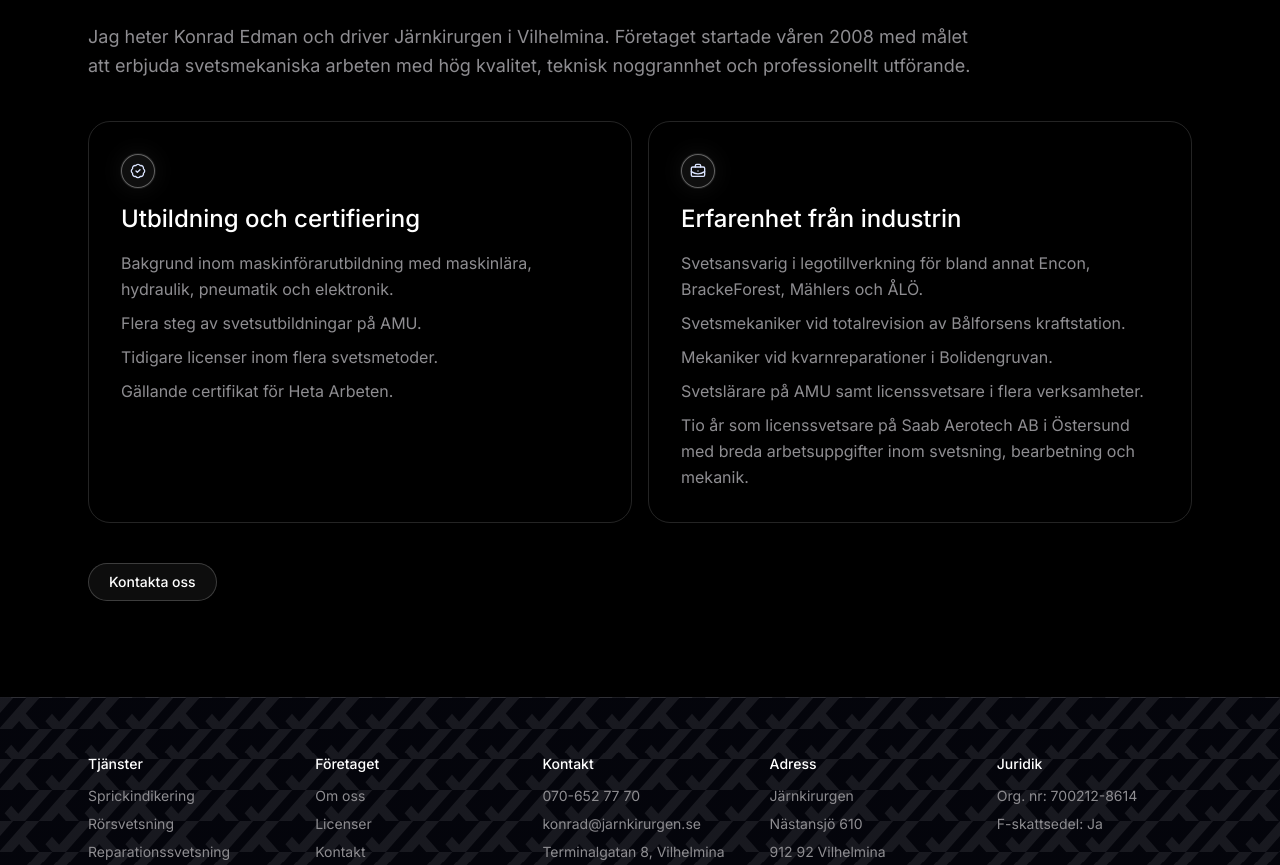
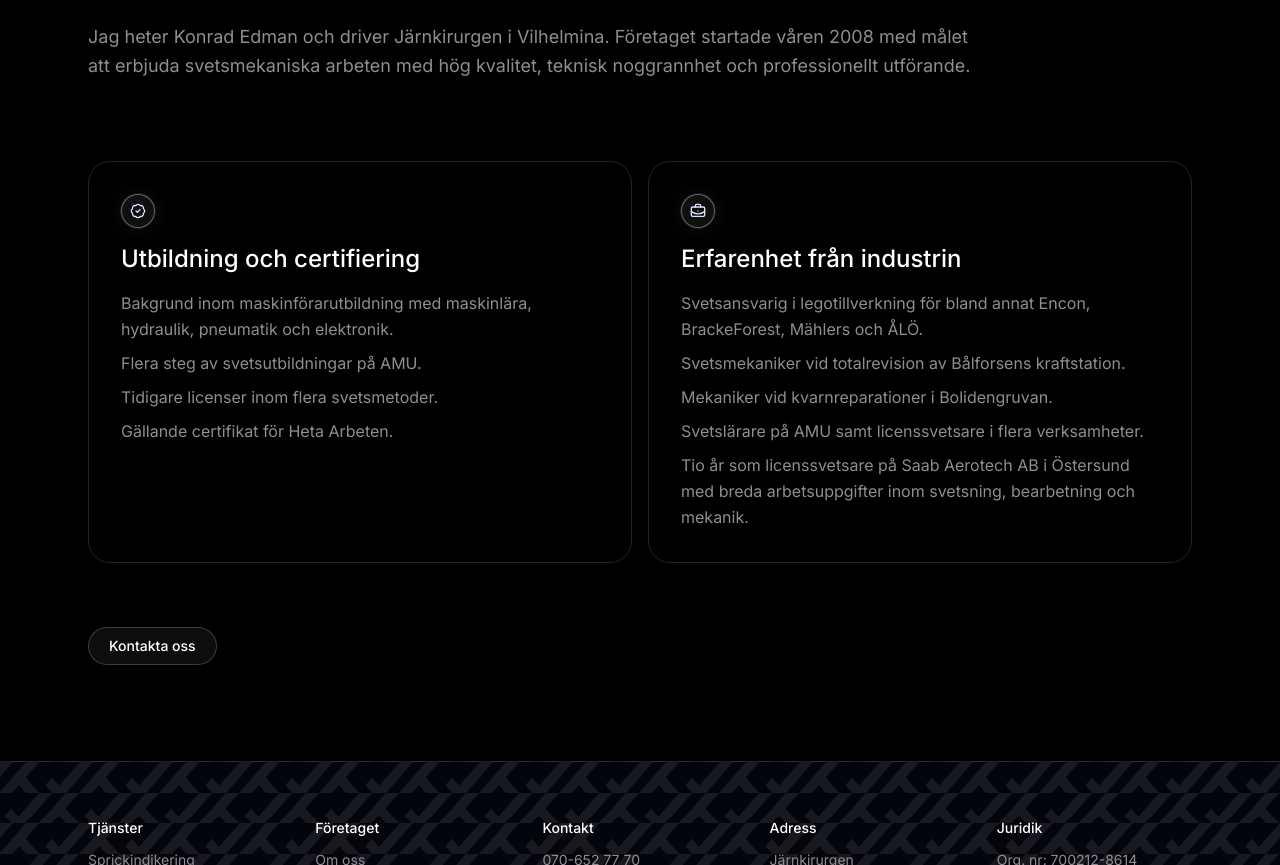
Before and after one commit to Erik-Pure/jarnkirurgen, a Next.js app: page /om-oss in a window 1280 px wide. Shown: the part 526-1391 px from the top of the page. Built offline with nearby package versions, Linux system fonts and the light colour scheme; no server answers.

Commit message:
adjusted spacing on hero

```diff
--- a/src/app/kontakt/page.tsx
+++ b/src/app/kontakt/page.tsx
@@ -8,7 +8,7 @@ export default function ContactPage() {
           Kontakt
         </h1>
 
-        <div className="mt-10 grid gap-8 lg:grid-cols-2">
+        <div className="mt-20 grid gap-8 lg:grid-cols-2">
           <AnimatedSection className="glass-card rounded-xl p-6" delayMs={70}>
             <h2 className="heading-font text-2xl text-white">Kontaktuppgifter</h2>
             <div className="mt-4 space-y-2 text-lg text-[#8e8d91]">
--- a/src/app/licenser/page.tsx
+++ b/src/app/licenser/page.tsx
@@ -69,7 +69,7 @@ export default function LicensesPage() {
         </AnimatedSection>
 
         <AnimatedSection
-          className="glass-card mt-8 hidden overflow-x-auto rounded-xl md:block"
+          className="glass-card mt-16 hidden overflow-x-auto rounded-xl md:block"
           delayMs={80}
         >
           <table className="min-w-full text-sm">
--- a/src/app/om-oss/page.tsx
+++ b/src/app/om-oss/page.tsx
@@ -18,7 +18,7 @@ export default function AboutPage() {
           hög kvalitet, teknisk noggrannhet och professionellt utförande.
         </p>
 
-        <div className="mt-10 grid gap-4 lg:grid-cols-2">
+        <div className="mt-20 grid gap-4 lg:grid-cols-2">
           <AnimatedSection className="soft-grid p-8" delayMs={70}>
             <span className="inline-flex rounded-full border border-white/35 bg-white/6 p-2 shadow-[0_0_0_1px_rgba(255,255,255,0.08),0_0_24px_rgba(255,255,255,0.07)]">
               <BadgeCheck className="h-4 w-4 text-[#dbe4ff]" />
@@ -60,7 +60,7 @@ export default function AboutPage() {
           </AnimatedSection>
         </div>
 
-        <AnimatedSection className="mt-10" delayMs={140}>
+        <AnimatedSection className="mt-16" delayMs={140}>
           <Link
             href="/kontakt"
             className="inline-flex rounded-full border border-white/20 bg-white/5 px-5 py-2 text-sm font-medium text-white transition hover:bg-white/10"
--- a/src/app/page.tsx
+++ b/src/app/page.tsx
@@ -7,7 +7,7 @@ export default function Home() {
   return (
     <main className="bg-tech-gradient">
       <AnimatedSection
-        className="relative mx-auto w-full max-w-6xl overflow-hidden px-4 pt-16 pb-4 md:min-h-[58vh] md:px-6 md:pt-20"
+        className="relative mx-auto w-full max-w-6xl overflow-hidden px-4 pt-16 pb-20 md:min-h-[58vh] md:px-6 md:pt-20"
       >
         <div
           className="pointer-events-none absolute right-0 -top-8 hidden h-full w-[44%] bg-contain bg-right-top bg-no-repeat opacity-85 md:block"
--- a/src/app/vara-tjanster/page.tsx
+++ b/src/app/vara-tjanster/page.tsx
@@ -49,7 +49,7 @@ export default function ServicesPage() {
         </p>
 
         <AnimatedSection
-          className="mt-10 soft-grid grid overflow-hidden md:grid-cols-2 lg:grid-cols-3"
+          className="mt-20 soft-grid grid overflow-hidden md:grid-cols-2 lg:grid-cols-3"
           delayMs={60}
         >
           {coreServices.map(({ title, icon: Icon }, index) => (
```
